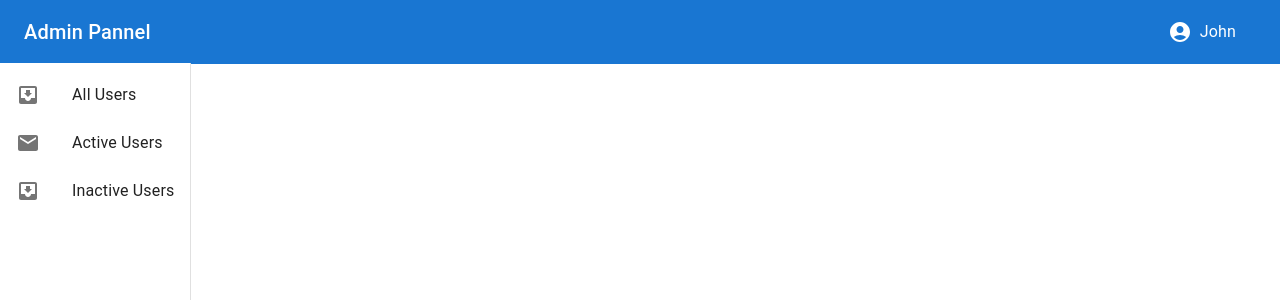
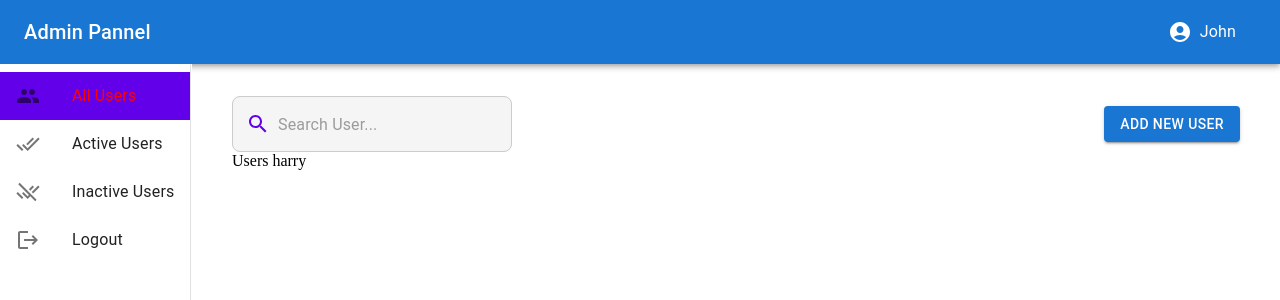
Before and after one commit to dacharch/VR_Project, a React (Create React App) app: page / in a window 1280 px wide. Shown: the top 300 px of the page. Built offline with nearby package versions, Linux system fonts and the light colour scheme.

Commit message:
Layout is done

```diff
--- a/src/components/Dashboard/Layout/Layout.js
+++ b/src/components/Dashboard/Layout/Layout.js
@@ -1,39 +1,79 @@
 import * as React from 'react';
 import Box from '@mui/material/Box';
 import Drawer from '@mui/material/Drawer';
-import CssBaseline from '@mui/material/CssBaseline';
-import AppBar from '@mui/material/AppBar';
-import Toolbar from '@mui/material/Toolbar';
 import List from '@mui/material/List';
-import Divider from '@mui/material/Divider';
 import ListItem from '@mui/material/ListItem';
 import ListItemButton from '@mui/material/ListItemButton';
 import ListItemIcon from '@mui/material/ListItemIcon';
 import ListItemText from '@mui/material/ListItemText';
-import InboxIcon from '@mui/icons-material/MoveToInbox';
-import MailIcon from '@mui/icons-material/Mail';
+import InputAdornment from '@mui/material/InputAdornment';
+import GroupIcon from '@mui/icons-material/Group';
+import DoneAllIcon from '@mui/icons-material/DoneAll';
+import RemoveDoneIcon from '@mui/icons-material/RemoveDone';
+import LogoutIcon from '@mui/icons-material/Logout';
+import { Button, TextField, } from '@mui/material';
+import SearchIcon from '@mui/icons-material/Search';
+import { useState } from 'react';
+import Users from "../Users/Users" ;
+import "./layout.css"
 
-const drawerWidth= "240" ;
+const drawerWidth = "240";
 
-const  NAVIGATION = [
+const NAVIGATION = [
+  {
+    number: 0,
+    title: "All Users",
+    icon: <GroupIcon />
+  },
+  {
+    number: 1,
+    title: "Active Users",
+    icon: <DoneAllIcon />
 
-] ;
+  },
+  {
+    number: 2,
+    title: "Inactive Users",
+    icon: <RemoveDoneIcon />
+  },
+  {
+    number: 3,
+    title: "Logout",
+    icon: <LogoutIcon />
+  }
+
+];
 
 
 
 
 const Layout = () => {
+  const [selectedIndex, setSelectedIndex] = useState(0);
+
+  const handleListItem = (number) => {
+     setSelectedIndex(number) ;
+  }
+
+  const BottomContent = ()=>{
+
+    switch(selectedIndex){
+       case 0: return <Users/>
+
+    }
+
+
+  }
   return (
-    <Box sx={{ display: 'flex' }}>
-    <CssBaseline />
+    <div className='layout_container'>
 
+      <div>
         <Drawer
           sx={{
             width: drawerWidth,
             flexShrink: 0,
             '& .MuiDrawer-paper': {
               width: drawerWidth,
-          marginTop:`63px`,
+              marginTop: `4rem`,
               boxSizing: 'border-box',
             },
           }}
@@ -42,13 +82,25 @@ const Layout = () => {
         >
 
           <List>
-        {['All Users', 'Active Users', 'Inactive Users'].map((text, index) => (
-          <ListItem key={text} disablePadding>
-            <ListItemButton>
+            {NAVIGATION.map((item) => (
+              <ListItem key={item.number} disablePadding>
+                <ListItemButton
+                  selected={selectedIndex === item.number}
+                  onClick={() => handleListItem(item.number)}
+                  sx={{
+                    '&.Mui-selected': {
+                      backgroundColor: '#6200ea',
+                      color: 'red',
+                    },
+                    '&.Mui-selected:hover': {
+                      backgroundColor: '#4500b5',
+                    },
+                  }}
+                >
                   <ListItemIcon>
-                {index % 2 === 0 ? <InboxIcon /> : <MailIcon />}
+                    {item.icon}
                   </ListItemIcon>
-              <ListItemText primary={text} />
+                  <ListItemText primary={item.title} />
                 </ListItemButton>
               </ListItem>
             ))}
@@ -56,12 +108,64 @@ const Layout = () => {
         </Drawer>
         <Box
           component="main"
-      sx={{ flexGrow: 1, bgcolor: 'background.default', p: 34}}
+          sx={{ bgcolor: 'background.default', p: 12 }}
         >
-      <Toolbar />
+        </Box>
+
+      </div>
+      <div className='right_container'>
+        <Box className="search_container" component="section">
+          <Box>
+            <TextField
+              variant="outlined"
+              placeholder="Search User..."
+
+              sx={{
+                width: '100%',
+                maxWidth: 300,
+                backgroundColor: '#f5f5f5',
+                borderRadius: 2,
+                '& .MuiOutlinedInput-root': {
+                  borderRadius: 2,
+                  '& fieldset': {
+                    borderColor: '#ccc',
+                  },
+                  '&:hover fieldset': {
+                    borderColor: '#888',
+                  },
+                  '&.Mui-focused fieldset': {
+                    borderColor: '#6200ea',
+                    boxShadow: '0 0 8px rgba(98, 0, 234, 0.4)',
+                  },
+                },
+              }}
+
+              InputProps={{
+                startAdornment: (
+                  <InputAdornment position="start">
+                    <SearchIcon sx={{ color: '#6200ea' }} />
+                  </InputAdornment>
+                )
+              }}
+
+            />
 
           </Box>
+          <Box>
+            <Button
+              size='medium'
+              variant='contained'
+            >
+              Add New User
+            </Button>
           </Box>
+        </Box>
+
+        <Box>
+            <BottomContent/>
+        </Box>
+      </div>
+    </div>
   )
 }
 
--- /dev/null
+++ b/src/components/Dashboard/Layout/layout.css
@@ -0,0 +1,17 @@
+.layout_container{
+     display: flex;
+}
+
+.right_container{
+     width:90% ;
+     padding-top:2rem ;
+     padding-left:2.5rem;
+     padding-right: 2.5rem;
+     height:100%;
+}
+
+.search_container{
+     display: flex;
+     align-items: center;
+     justify-content: space-between;
+}
--- a/src/components/Dashboard/Users/Users.js
+++ b/src/components/Dashboard/Users/Users.js
@@ -2,7 +2,7 @@ import React from 'react'
 
 const Users = () => {
   return (
-    <div>Users</div>
+    <div>Users harry</div>
   )
 }
 
```
Also changed, not shown: src/components/Dashboard/Add User/AddUser.js (added, +9 -0 lines). Lines whose indentation alone changed are shown as unchanged.
